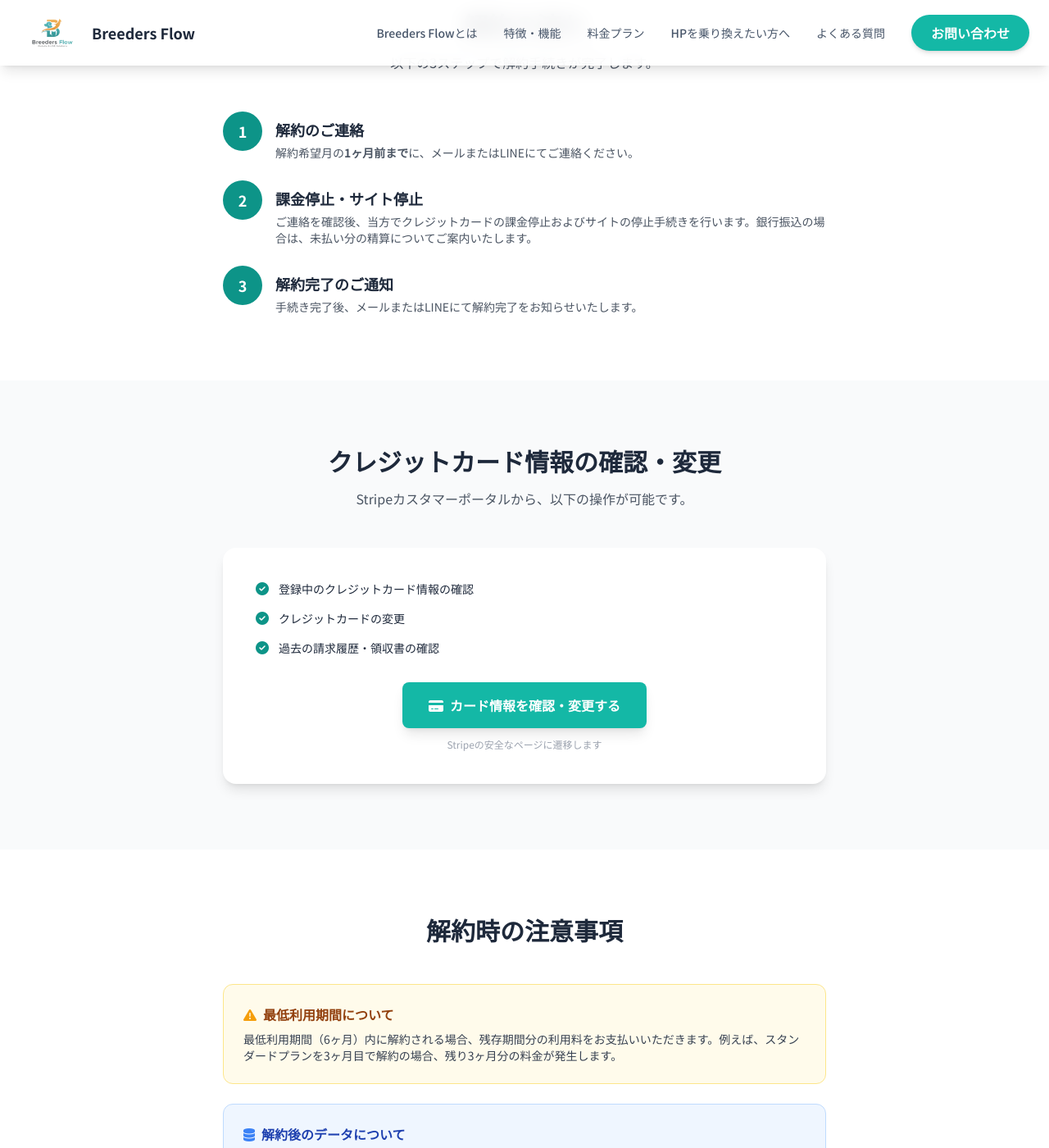
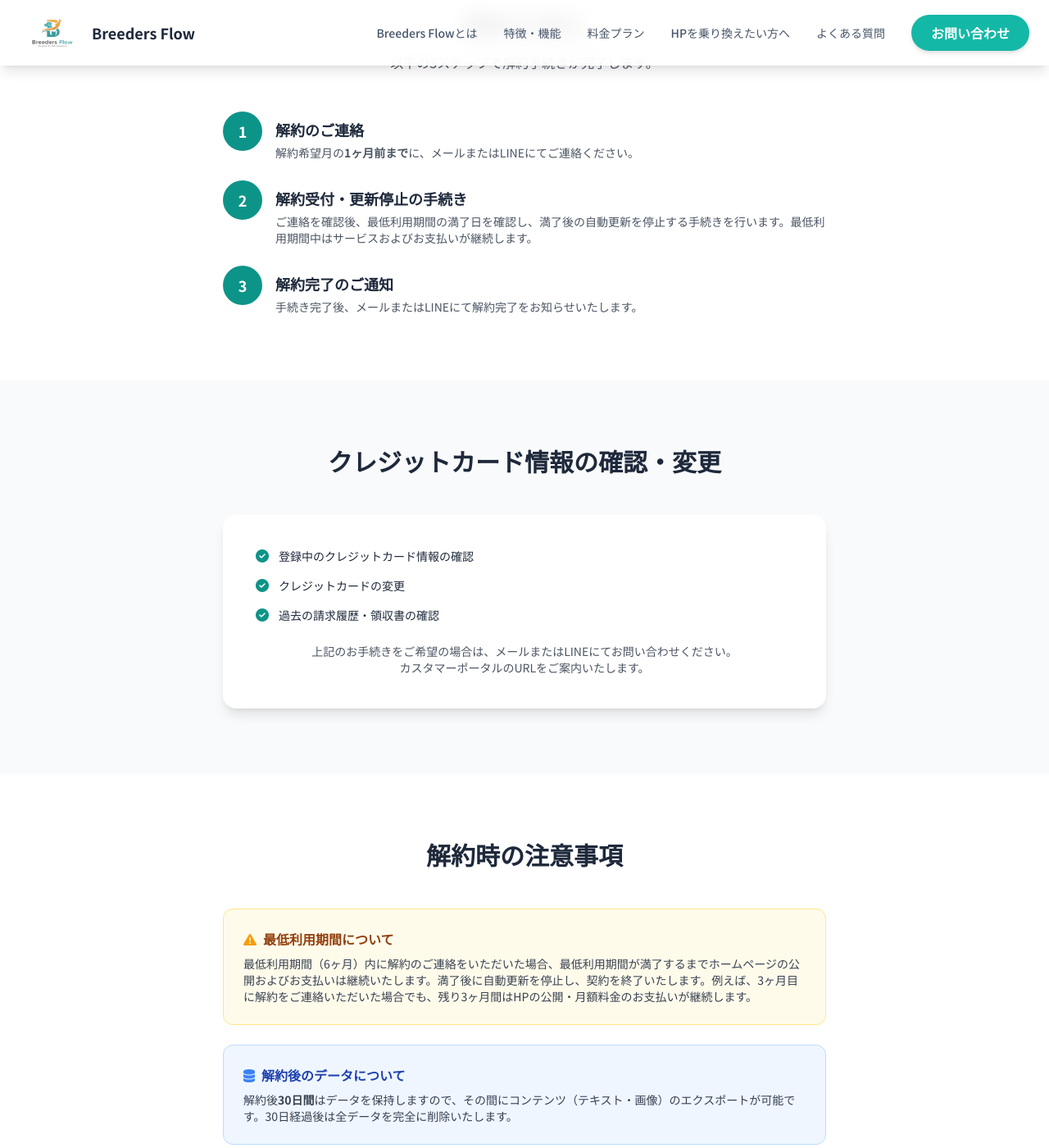
Before and after one commit to BSK-Ryo/Breeders-Flow, a Jekyll site: the page built from cancellation.html, in a window 1280 px wide and 1400 px high, scrolled down 440 px. Shown: the whole window at 82% size. Built offline with Jekyll 4.4.1, drawn with Linux system fonts in a browser that asks for light colours; nearby versions of some CDN libraries.

Commit message:
支払い関連強化

```diff
--- a/cancellation.html
+++ b/cancellation.html
@@ -32,8 +32,8 @@ fade_in: true
                 <div class="flex gap-4 items-start">
                     <div class="w-12 h-12 bg-teal-600 text-white rounded-full flex items-center justify-center flex-shrink-0 font-bold text-lg">2</div>
                     <div class="pt-2">
-                        <h3 class="font-bold text-lg mb-1">課金停止・サイト停止</h3>
-                        <p class="text-sm text-gray-600">ご連絡を確認後、当方でクレジットカードの課金停止およびサイトの停止手続きを行います。銀行振込の場合は、未払い分の精算についてご案内いたします。</p>
+                        <h3 class="font-bold text-lg mb-1">解約受付・更新停止の手続き</h3>
+                        <p class="text-sm text-gray-600">ご連絡を確認後、最低利用期間の満了日を確認し、満了後の自動更新を停止する手続きを行います。最低利用期間中はサービスおよびお支払いが継続します。</p>
                     </div>
                 </div>
                 <div class="flex gap-4 items-start">
@@ -52,10 +52,9 @@ fade_in: true
         <div class="max-w-3xl mx-auto px-4">
             <div class="text-center mb-12 fade-in">
                 <h2 class="text-2xl md:text-3xl font-bold mb-4">クレジットカード情報の確認・変更</h2>
-                <p class="text-gray-600">Stripeカスタマーポータルから、以下の操作が可能です。</p>
             </div>
             <div class="bg-white rounded-2xl shadow-lg p-8 md:p-10 fade-in">
-                <div class="space-y-4 mb-8">
+                <div class="space-y-4 mb-6">
                     <div class="flex items-center gap-3">
                         <i class="fa-solid fa-circle-check text-teal-600"></i>
                         <span class="text-sm">登録中のクレジットカード情報の確認</span>
@@ -69,12 +68,7 @@ fade_in: true
                         <span class="text-sm">過去の請求履歴・領収書の確認</span>
                     </div>
                 </div>
-                <div class="text-center">
-                    <a href="https://billing.stripe.com/p/login/eVqfZi0zZ2kt1OIfuh0Ny00" target="_blank" rel="noopener noreferrer" class="inline-block bg-teal-500 hover:bg-teal-600 text-white font-bold rounded-lg px-8 py-4 text-base shadow-lg transition">
-                        <i class="fa-solid fa-credit-card mr-2"></i>カード情報を確認・変更する
-                    </a>
-                    <p class="text-xs text-gray-400 mt-3">Stripeの安全なページに遷移します</p>
-                </div>
+                <p class="text-sm text-gray-600 text-center">上記のお手続きをご希望の場合は、メールまたはLINEにてお問い合わせください。<br>カスタマーポータルのURLをご案内いたします。</p>
             </div>
         </div>
     </section>
@@ -88,7 +82,7 @@ fade_in: true
             <div class="space-y-6 fade-in">
                 <div class="bg-amber-50 border border-amber-200 rounded-xl p-6">
                     <h3 class="font-bold text-amber-800 mb-2"><i class="fa-solid fa-triangle-exclamation text-amber-500 mr-2"></i>最低利用期間について</h3>
-                    <p class="text-sm text-gray-700">最低利用期間（6ヶ月）内に解約される場合、残存期間分の利用料をお支払いいただきます。例えば、スタンダードプランを3ヶ月目で解約の場合、残り3ヶ月分の料金が発生します。</p>
+                    <p class="text-sm text-gray-700">最低利用期間（6ヶ月）内に解約のご連絡をいただいた場合、最低利用期間が満了するまでホームページの公開およびお支払いは継続いたします。満了後に自動更新を停止し、契約を終了いたします。例えば、3ヶ月目に解約をご連絡いただいた場合でも、残り3ヶ月間はHPの公開・月額料金のお支払いが継続します。</p>
                 </div>
                 <div class="bg-blue-50 border border-blue-200 rounded-xl p-6">
                     <h3 class="font-bold text-blue-800 mb-2"><i class="fa-solid fa-database text-blue-500 mr-2"></i>解約後のデータについて</h3>
--- a/pricing.html
+++ b/pricing.html
@@ -448,7 +448,7 @@ details_animation: true
             <div class="space-y-4 fade-in">
                 <details class="bg-gray-50 rounded-xl">
                     <summary class="flex items-center justify-between p-6 font-medium cursor-pointer"><span>最低利用期間中に解約した場合、料金はどうなりますか？</span><i class="fa-solid fa-chevron-down text-teal-600 text-sm"></i></summary>
-                    <div class="px-6 pb-6 text-sm text-gray-600">最低利用期間（6ヶ月）内に解約される場合、残存期間分の利用料をお支払いいただきます。例えば、スタンダードプランを3ヶ月目で解約の場合、残り3ヶ月分（¥59,400）がお支払い金額となります。</div>
+                    <div class="px-6 pb-6 text-sm text-gray-600">最低利用期間（6ヶ月）内に解約のご連絡をいただいた場合、最低利用期間が満了するまでサービスおよび月額料金のお支払いは継続し、満了後に契約が終了します。例えば、3ヶ月目に解約をお申し出いただいても、残り3ヶ月間はHPの公開・お支払いが継続します。</div>
                 </details>
                 <details class="bg-gray-50 rounded-xl">
                     <summary class="flex items-center justify-between p-6 font-medium cursor-pointer"><span>スタンダードとプレミアムの違いは何ですか？</span><i class="fa-solid fa-chevron-down text-teal-600 text-sm"></i></summary>
@@ -468,7 +468,7 @@ details_animation: true
                 </details>
                 <details class="bg-gray-50 rounded-xl">
                     <summary class="flex items-center justify-between p-6 font-medium cursor-pointer"><span>クレジットカード払いの解約はどのように行いますか？</span><i class="fa-solid fa-chevron-down text-teal-600 text-sm"></i></summary>
-                    <div class="px-6 pb-6 text-sm text-gray-600">クレジットカードでお支払いの場合、解約希望月の1ヶ月前までにメールまたはLINEでご連絡ください。当方で課金停止の手続きを行います。なお、登録済みのカード情報の確認・変更は、Stripeのカスタマーポータルからいつでも行えます。詳しくは<a href="/cancellation/" class="text-teal-600 underline hover:text-teal-800">解約手続きページ</a>をご確認ください。</div>
+                    <div class="px-6 pb-6 text-sm text-gray-600">クレジットカードでお支払いの場合、解約希望月の1ヶ月前までにメールまたはLINEでご連絡ください。当方で更新停止の手続きを行います。カード情報の確認・変更をご希望の場合は、お問い合わせいただければカスタマーポータルのURLをご案内いたします。詳しくは<a href="/cancellation/" class="text-teal-600 underline hover:text-teal-800">解約手続きページ</a>をご確認ください。</div>
                 </details>
             </div>
         </div>
--- a/terms.html
+++ b/terms.html
@@ -9,7 +9,7 @@ legal_styles: true
     <section class="py-16 bg-white">
         <div class="max-w-3xl mx-auto px-4">
             <h1 class="text-3xl font-bold mb-2">サービス利用規約</h1>
-            <p class="text-sm text-gray-500 mb-8">最終更新日: 2026年2月19日</p>
+            <p class="text-sm text-gray-500 mb-8">最終更新日: 2026年2月26日</p>
 
             <div class="legal-content text-sm text-gray-700">
 
@@ -85,7 +85,7 @@ legal_styles: true
                 <h2>第6条（解約）</h2>
                 <ol>
                     <li>甲または乙は、解約希望月の <strong>1ヶ月前</strong> までに書面（電子メールを含む）により相手方に通知することで、本契約を解約できるものとします。</li>
-                    <li>最低利用期間内に乙が解約する場合、乙は残存期間分の利用料を一括して支払うものとします。</li>
+                    <li>最低利用期間内に乙が解約を申し出た場合、最低利用期間が満了するまで本契約は継続し、利用料の支払義務も存続するものとします。最低利用期間の満了をもって本契約は終了し、以後の自動更新は行われません。</li>
                     <li>乙が次の各号のいずれかに該当した場合、甲は催告なく直ちに本契約を解除できるものとします。
                         <ul>
                             <li>利用料の支払いを <strong>2ヶ月以上</strong> 遅延した場合</li>
--- a/tokushoho.html
+++ b/tokushoho.html
@@ -87,7 +87,7 @@ description: "Breeder Flow サービスの特定商取引法に基づく表記
                             <td class="py-5 px-4">
                                 <ul class="list-disc pl-4 space-y-1">
                                     <li>解約希望月の1ヶ月前までに書面（電子メールを含む）にてご連絡ください。</li>
-                                    <li>最低利用期間内の解約の場合、残存期間分の利用料をお支払いいただきます。</li>
+                                    <li>最低利用期間内に解約をお申し出の場合、最低利用期間が満了するまでサービスおよびお支払いは継続し、満了後に契約を終了いたします。</li>
                                     <li>既にお支払いいただいた利用料の返金はいたしかねます。</li>
                                 </ul>
                             </td>
```
Also changed, not shown: other parts of terms.html (+1 -1 lines), agreement.html (added, +141 -0 lines), faq.html (+4 -4 lines).
